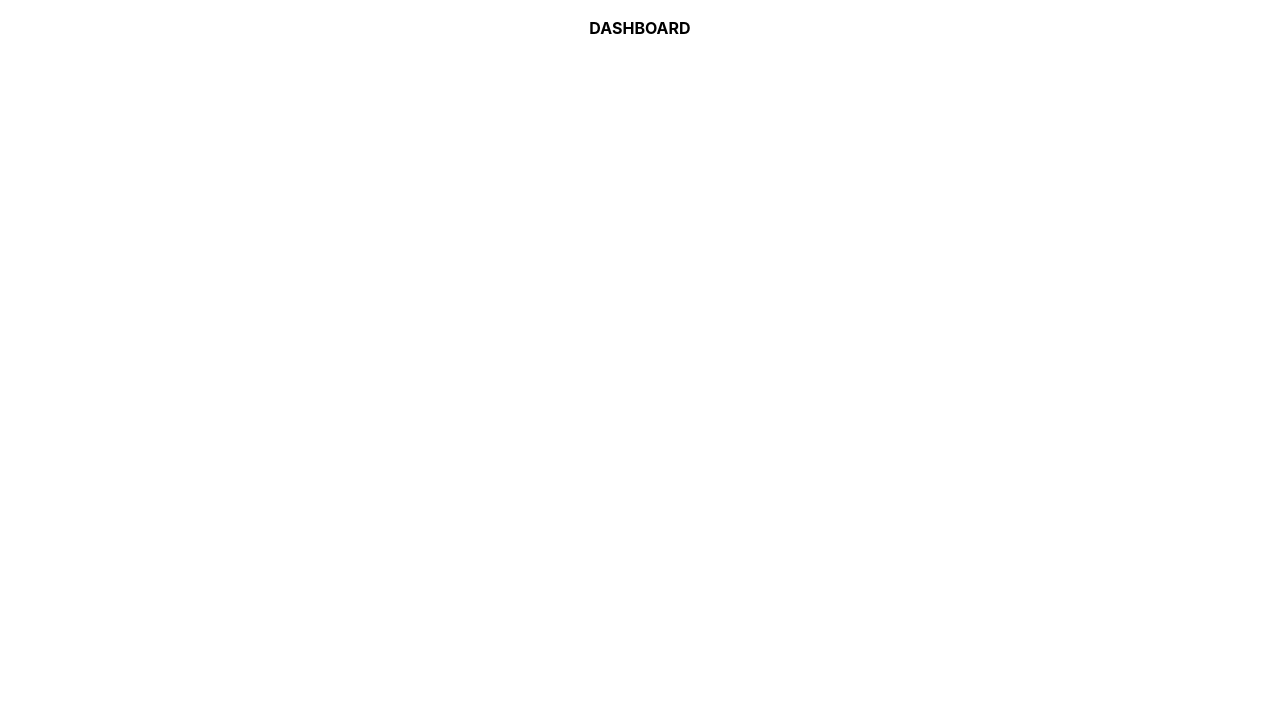
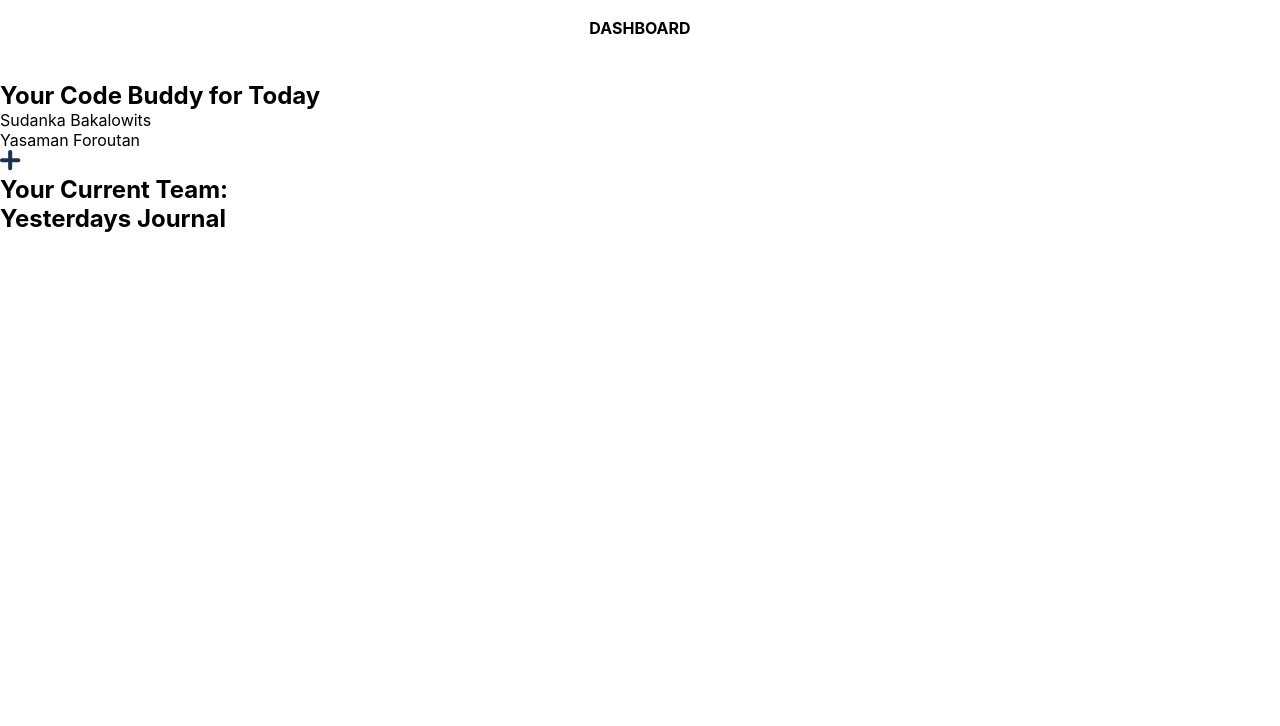
Before and after one commit to mpagels/companion-DNJBM, a website: page src/index.html in a window 1280 px wide. Shown: the top 726 px of the page. Drawn offline with Linux system fonts and the light colour scheme.

Commit message:
Add first content in dashboard

```diff
--- a/src/index.html
+++ b/src/index.html
@@ -11,7 +11,22 @@
     <header class="header">
       <h1 class="header-title">Dashboard</h1>
     </header>
-    <main class="main"></main>
+    <main class="main">
+      <section class="main-buddy">
+        <h2 class="main-buddy-title">Your Code Buddy for Today</h2>
+        <div class="main-buddy-content">
+          <p class="main-buddy-content-names">Sudanka Bakalowits</p>
+          <p class="main-buddy-content-names">Yasaman Foroutan</p>
+          <img
+            src="/design/icons/Plus.svg"
+            alt="plus icon"
+            class="main-buddy-content-icon"
+          />
+        </div>
+      </section>
+      <section class="main-team"><h2>Your Current Team:</h2></section>
+      <section class="main-journal"><h2>Yesterdays Journal</h2></section>
+    </main>
     <footer class="footer">
       <nav class="footer-nav">
         <a href="#"
```
